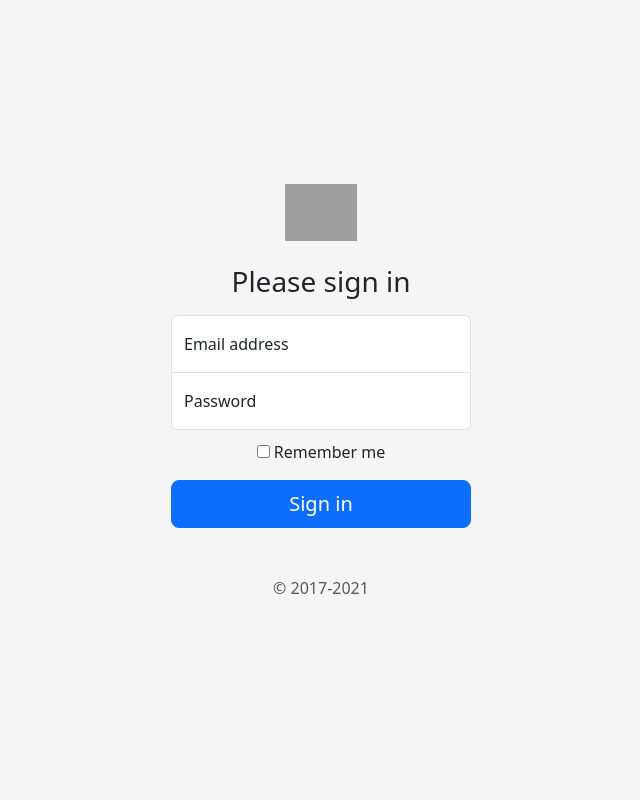
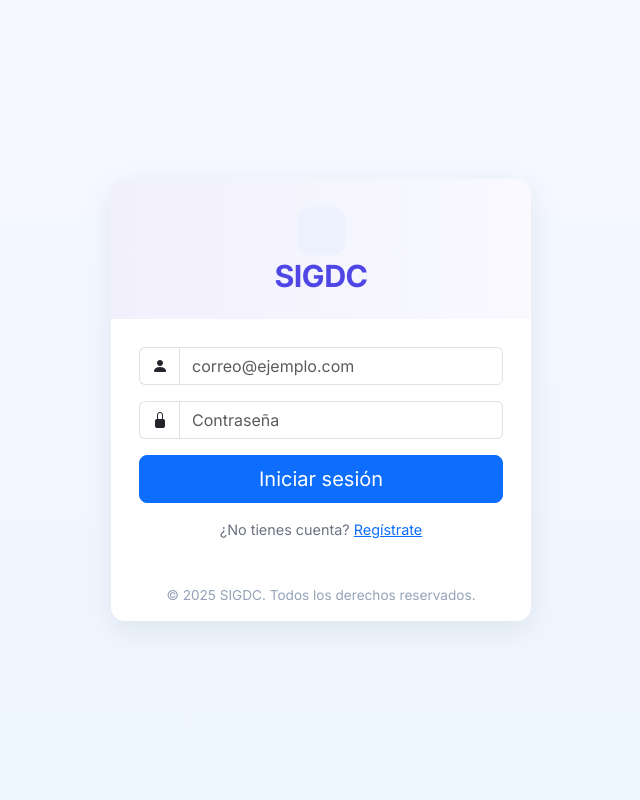
Before and after one commit to angelDi0/SIGDC, a Django app: page /usuarios/index/ in a window 1280 px wide. Shown: the whole page, without its empty margins (319-959 px from the left). Run offline with Django 5.2, Linux system fonts and the light colour scheme; some libraries are stand-ins or nearby versions; grey boxes are pictures that could not be loaded.

Commit message:
Se le agrego el diseno a las paginas de index.html y de registro.html asi como su vinculacion para navegar entre ellas y poder logearse y registrar usuarios

```diff
--- a/SIGDC/templates/usuarios/index.html
+++ b/SIGDC/templates/usuarios/index.html
@@ -1,99 +1,156 @@
 <!doctype html>
-<html lang="en">
+<html lang="es">
   <head>
     <meta charset="utf-8">
     <meta name="viewport" content="width=device-width, initial-scale=1">
-    <meta name="description" content="">
-    <meta name="author" content="Mark Otto, Jacob Thornton, and Bootstrap contributors">
-    <meta name="generator" content="Hugo 0.84.0">
-    <title>Signin Template · Bootstrap v5.0</title>
+    <title>Iniciar sesión</title>
 
-    <link rel="canonical" href="https://getbootstrap.com/docs/5.0/examples/sign-in/">
-
-    <!-- Bootstrap core CSS -->
-    <link href="../assets/dist/css/bootstrap.min.css" rel="stylesheet">
+    <!-- Google Font (Inter) -->
+    <link href="https://fonts.googleapis.com/css2?family=Inter:wght@300;400;600;700&display=swap" rel="stylesheet">
+    <!-- Bootstrap 5 CSS -->
+    <link href="https://cdn.jsdelivr.net/npm/bootstrap@5.3.2/dist/css/bootstrap.min.css" rel="stylesheet">
+    <!-- Bootstrap Icons -->
+    <link href="https://cdn.jsdelivr.net/npm/bootstrap-icons@1.11.3/font/bootstrap-icons.css" rel="stylesheet">
 
     <style>
-      .bd-placeholder-img {
-        font-size: 1.125rem;
-        text-anchor: middle;
-        -webkit-user-select: none;
-        -moz-user-select: none;
-        user-select: none;
-      }
-
-      @media (min-width: 768px) {
-        .bd-placeholder-img-lg {
-          font-size: 3.5rem;
-        }
+      :root {
+        --bg-gradient-1: #f6f8ff;
+        --bg-gradient-2: #eef6ff;
+        --accent: #4f46e5;
       }
 
       html, body {
         height: 100%;
+        font-family: 'Inter', system-ui, -apple-system, "Segoe UI", Roboto, "Helvetica Neue", Arial;
+        background: linear-gradient(180deg, var(--bg-gradient-1) 0%, var(--bg-gradient-2) 100%);
       }
 
-      body {
+      .auth-wrap {
+        min-height: 100vh;
         display: flex;
         align-items: center;
-        padding-top: 40px;
-        padding-bottom: 40px;
-        background-color: #f5f5f5;
+        justify-content: center;
+        padding: 2rem;
       }
 
-      .form-signin {
+      .auth-card {
         width: 100%;
-        max-width: 330px;
-        padding: 15px;
-        margin: auto;
+        max-width: 420px;
+        border: 0;
+        border-radius: 14px;
+        box-shadow: 0 10px 30px rgba(15, 23, 42, 0.08);
+        overflow: hidden;
       }
 
-      .form-signin .checkbox {
-        font-weight: 400;
+      .brand {
+        background: linear-gradient(90deg, rgba(79,70,229,0.08), rgba(99,102,241,0.04));
+        padding: 1.25rem 1.5rem;
+        display: flex;
+        flex-direction: column;
+        align-items: center;
+        justify-content: center;
+        gap: 0.35rem;
+        text-align: center;
+        min-height: 140px;
       }
 
-      .form-signin .form-floating:focus-within {
-        z-index: 2;
+      .brand h1 {
+        margin: 0;
+        font-size: 1.9rem;
+        line-height: 1;
+        font-weight: 800;
+        color: var(--accent);
+        letter-spacing: -0.5px;
       }
 
-      .form-signin input[type="email"] {
-        margin-bottom: -1px;
-        border-bottom-right-radius: 0;
-        border-bottom-left-radius: 0;
+      .auth-body {
+        padding: 1.75rem;
       }
 
-      .form-signin input[type="password"] {
-        margin-bottom: 10px;
-        border-top-left-radius: 0;
-        border-top-right-radius: 0;
+      .form-control:focus {
+        box-shadow: 0 0 0 0.15rem rgba(79,70,229,0.12);
+        border-color: var(--accent);
+      }
+
+      .input-group-text {
+        background: transparent;
+        border-right: 0;
+      }
+
+      .small-muted {
+        color: #6b7280;
+        font-size: 0.9rem;
+      }
+
+      footer.auth-footer {
+        text-align: center;
+        padding: 1rem;
+        font-size: 0.85rem;
+        color: #94a3b8;
+      }
+
+      @media (max-width: 420px) {
+        .auth-card { border-radius: 10px; }
+        .brand h1 { font-size: 1.35rem; }
       }
     </style>
   </head>
 
-  <body class="text-center">
-    <main class="form-signin">
-      <form>
-        <img class="mb-4" src="../assets/brand/bootstrap-logo.svg" alt="" width="72" height="57">
-        <h1 class="h3 mb-3 fw-normal">Please sign in</h1>
-
-        <div class="form-floating">
-          <input type="email" class="form-control" id="floatingInput" placeholder="name@example.com">
-          <label for="floatingInput">Email address</label>
+  <body>
+    <div class="auth-wrap">
+      <div class="card auth-card">
+        <div class="brand">
+          <svg width="48" height="48" viewBox="0 0 24 24" fill="none" xmlns="http://www.w3.org/2000/svg" aria-hidden="true" style="display:block;">
+            <rect width="24" height="24" rx="6" fill="#EEF2FF"/>
+          </svg>
+          <h1>SIGDC</h1>
         </div>
 
-        <div class="form-floating">
-          <input type="password" class="form-control" id="floatingPassword" placeholder="Password">
-          <label for="floatingPassword">Password</label>
+        <div class="auth-body">
+          {% if messages %}
+            {% for message in messages %}
+              <div class="alert alert-{{ message.tags|default:'info' }} py-2">{{ message }}</div>
+            {% endfor %}
+          {% endif %}
+
+          <form method="post" action="{% url 'usuarios:login' %}" novalidate>
+            {% csrf_token %}
+
+            <div class="mb-3">
+              <label for="email" class="form-label visually-hidden">Correo</label>
+              <div class="input-group">
+                <span class="input-group-text"><i class="bi bi-person-fill"></i></span>
+                <input id="email" name="email" type="email" class="form-control" placeholder="correo@ejemplo.com" required>
+              </div>
+            </div>
+
+            <div class="mb-3">
+              <label for="password" class="form-label visually-hidden">Contraseña</label>
+              <div class="input-group">
+                <span class="input-group-text"><i class="bi bi-lock-fill"></i></span>
+                <input id="password" name="password" type="password" class="form-control" placeholder="Contraseña" required>
+              </div>
+            </div>
+
+            <div class="d-grid mb-3">
+              <button class="btn btn-primary btn-lg" type="submit">Iniciar sesión</button>
+            </div>
+
+            <div class="text-center small-muted">
+              ¿No tienes cuenta? <a href="{% url 'usuarios:registro' %}" class="link-primary">Regístrate</a>
+            </div>
+          </form>
         </div>
 
-        <div class="checkbox mb-3">
-          <label>
-            <input type="checkbox" value="remember-me"> Remember me
-          </label>
-        </div>
+        <footer class="auth-footer">
+          &copy; <span id="year"></span> SIGDC. Todos los derechos reservados.
+        </footer>
+      </div>
+    </div>
 
-        <button class="w-100 btn btn-lg btn-primary" type="submit">Sign in</button>
-        <p class="mt-5 mb-3 text-muted">&copy; 2017-2021</p>
-      </form>
-    </main>
+    <script src="https://cdn.jsdelivr.net/npm/bootstrap@5.3.2/dist/js/bootstrap.bundle.min.js"></script>
+    <script>
+      document.getElementById('year').textContent = new Date().getFullYear();
+    </script>
   </body>
 </html>
--- a/SIGDC/usuarios/urls.py
+++ b/SIGDC/usuarios/urls.py
@@ -1,7 +1,21 @@
 from django.urls import path
-from usuarios import views
+from . import views
+
+# ...existing code...
+
+app_name = 'usuarios'
 
 urlpatterns = [
+    # API existente (se mantiene)
     path('', views.PerfilList.as_view(), name='perfil-list'),
+
+    # vistas de frontend
     path('index/', views.index, name='index'),
+    path('login/', views.index, name='login'),
+
+    # registro
+    path('registro/', views.registro, name='registro'),
+
+    # opción: exponer la API en una ruta dedicada además de la raíz si se desea
+    path('api/perfiles/', views.PerfilList.as_view(), name='api-perfil-list'),
 ]
--- a/SIGDC/usuarios/views.py
+++ b/SIGDC/usuarios/views.py
@@ -1,12 +1,18 @@
-from django.shortcuts import render
+from django.shortcuts import render, redirect
+from django.contrib import messages
+from django.contrib.auth import authenticate, login
+from django.contrib.auth.models import User
+from django.contrib.auth.forms import UserCreationForm
+
 from rest_framework import status
-from django.http import HttpResponse
 from rest_framework.response import Response
+from rest_framework.views import APIView
+
 from .models import Perfil
 from .serializers import PerfilSerializer
-from rest_framework.views import APIView
 
-# Create your views here.
+# ...existing code...
+
 class PerfilList(APIView):
     def get(self, request):
         perfiles = Perfil.objects.all()
@@ -22,4 +28,55 @@ class PerfilList(APIView):
 
 
 def index(request):
+    """
+    Renderiza la página de inicio / login (usuarios/index.html).
+    Si se envía POST intenta autenticar al usuario usando email o username.
+    """
+    if request.method == 'POST':
+        email_or_username = request.POST.get('email', '').strip()
+        password = request.POST.get('password', '')
+
+        user = None
+        # Intentar autenticar directamente con el valor enviado como username
+        if email_or_username:
+            user = authenticate(request, username=email_or_username, password=password)
+
+        # Si falla, buscar por email y autenticar con su username
+        if not user and email_or_username:
+            try:
+                u = User.objects.get(email=email_or_username)
+                user = authenticate(request, username=u.username, password=password)
+            except User.DoesNotExist:
+                user = None
+
+        if user:
+            login(request, user)
+            messages.success(request, 'Has iniciado sesión correctamente.')
+            return redirect('usuarios:index')
+        else:
+            messages.error(request, 'Usuario o contraseña incorrectos.')
+
     return render(request, 'usuarios/index.html')
+
+
+def registro(request):
+    """
+    Registro simple usando UserCreationForm.
+    Guarda first_name, last_name y email si se proporcionan en el POST.
+    """
+    if request.method == 'POST':
+        form = UserCreationForm(request.POST)
+        if form.is_valid():
+            user = form.save(commit=False)
+            user.first_name = request.POST.get('first_name', '') or user.first_name
+            user.last_name = request.POST.get('last_name', '') or user.last_name
+            user.email = request.POST.get('email', '') or user.email
+            user.save()
+            messages.success(request, 'Cuenta creada correctamente. Ya puedes iniciar sesión.')
+            return redirect('usuarios:login')
+        else:
+            messages.error(request, 'Corrige los errores del formulario.')
+    else:
+        form = UserCreationForm()
+
+    return render(request, 'usuarios/registro.html', {'form': form})
```
Also changed, not shown: SIGDC/templates/usuarios/registro.html (+83 -0 lines), SIGDC/db.sqlite3, SIGDC/templates/SIGDC/menu.html (added).
